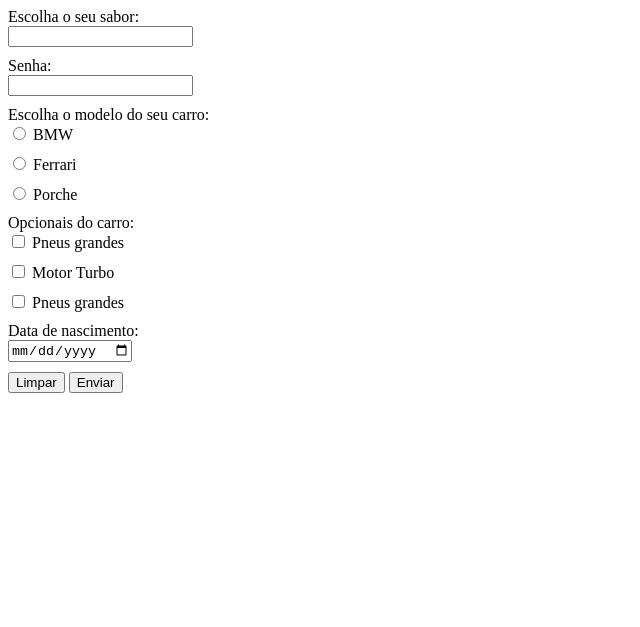
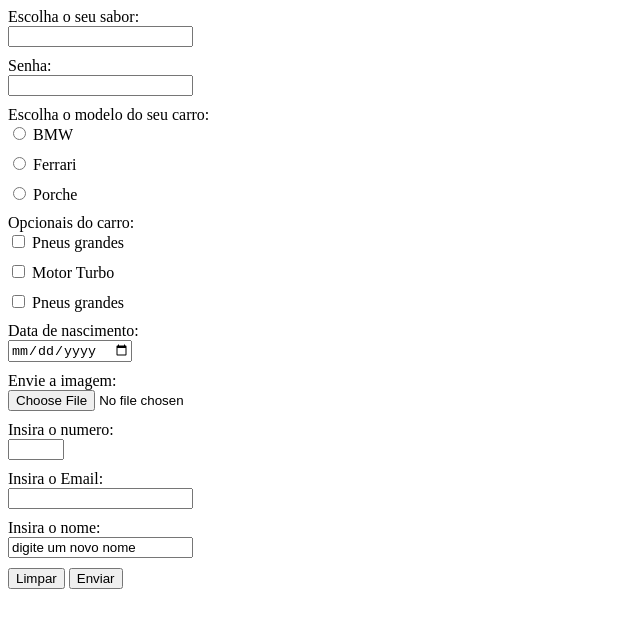
Before and after one commit to NetoElesbao/Formul-rios, a plain HTML site: page index.html in a window 1280 px wide. Shown: the part 541-1168 px from the top of the page, without its empty margins (0-640 px from the left). Drawn offline with Linux system fonts and the light colour scheme.

Commit message:
Version 1.6

```diff
--- a/index.html
+++ b/index.html
@@ -105,7 +105,22 @@
                 <input type="date" name="birthday">
             </div>
         </div>
-
+        <div>
+            <label for="image">Envie a imagem:</label>
+            <input type="file" name="image">
+        </div>
+        <div>
+            <label for="numbers">Insira o numero:</label>
+            <input type="number" max="10" min="0">
+        </div>
+        <div>
+            <label for="email">Insira o Email:</label>
+            <input type="email" name="email">
+        </div>
+        <div>
+            <label for="name">Insira o nome:</label>
+            <input type="text" value="digite um novo nome" name="name">
+        </div>
 
 
 
```
